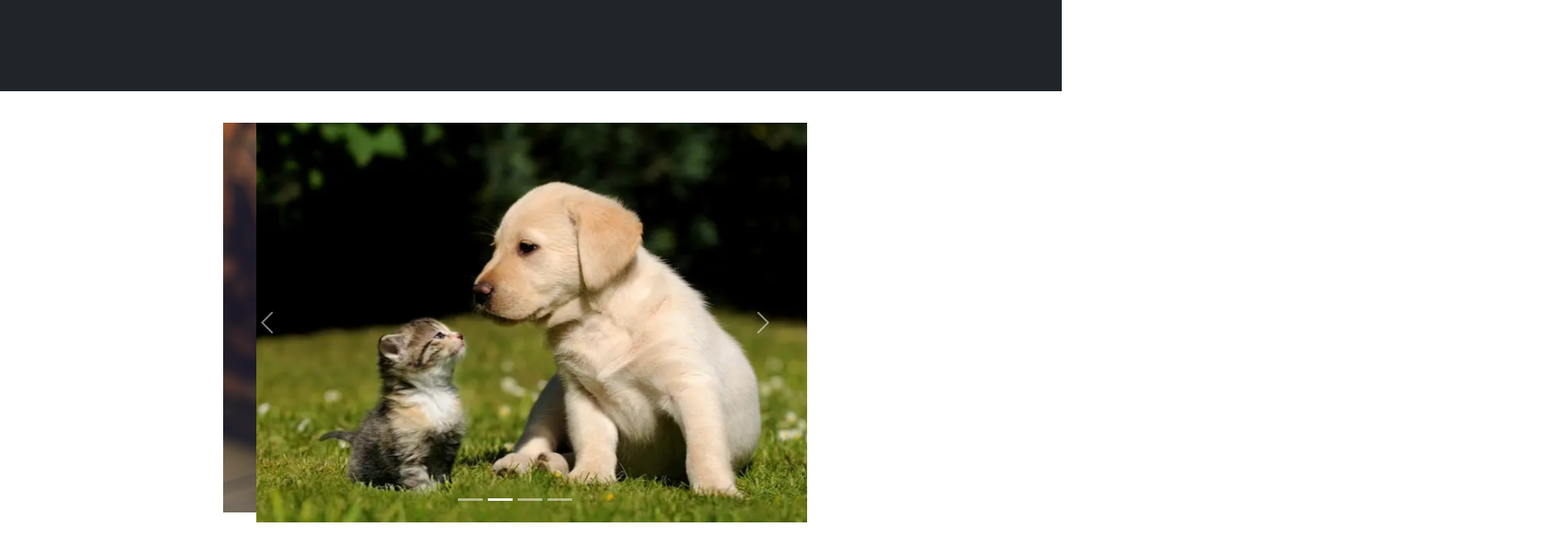
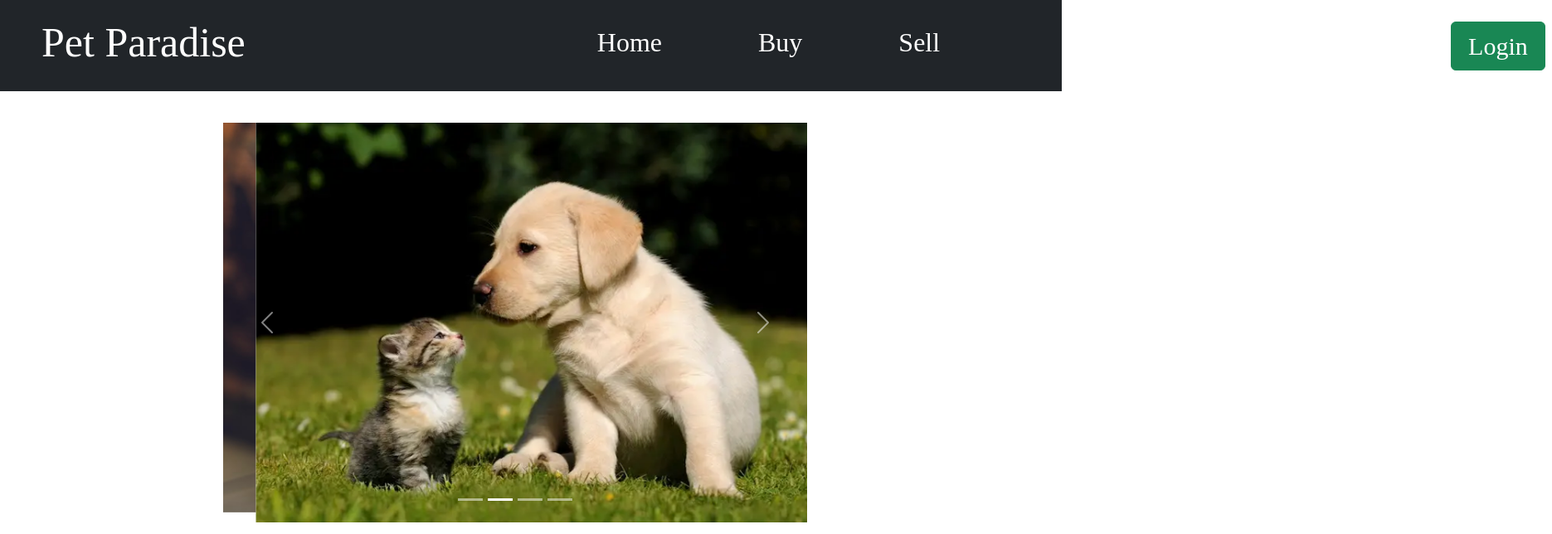
Before and after one commit to Dhanushk19/petshop_client, a React (Create React App) app: page / in a window 1280 px wide. Shown: the top 644 px of the page at 83% size, 1871 px wide, since content can reach past the window. Built offline with nearby package versions, Linux system fonts and the light colour scheme; no server answers; a web font is replaced by a local one.

Commit message:
Update App.css

```diff
--- a/src/App.css
+++ b/src/App.css
@@ -4,10 +4,6 @@
 }
 
 
-*
-{
-  overflow-x: hidden;
-}
 
 
 *
```
